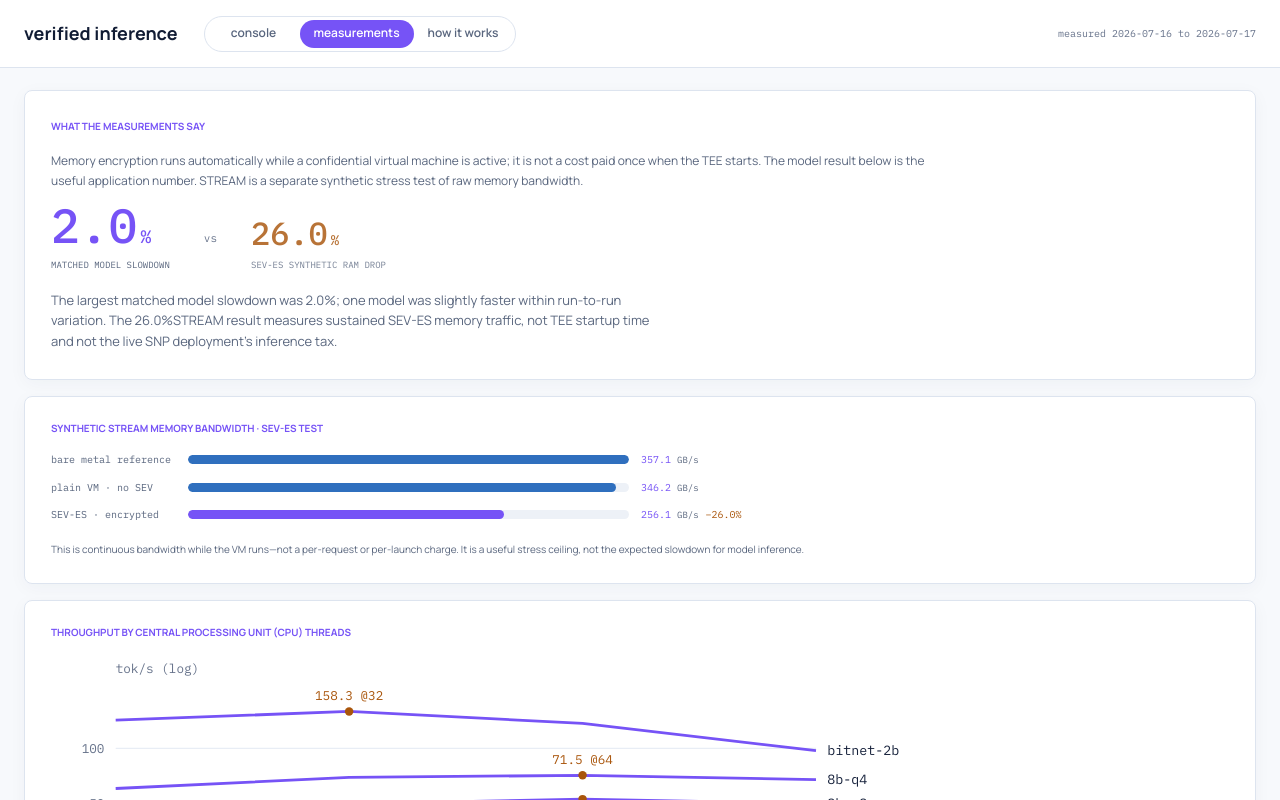
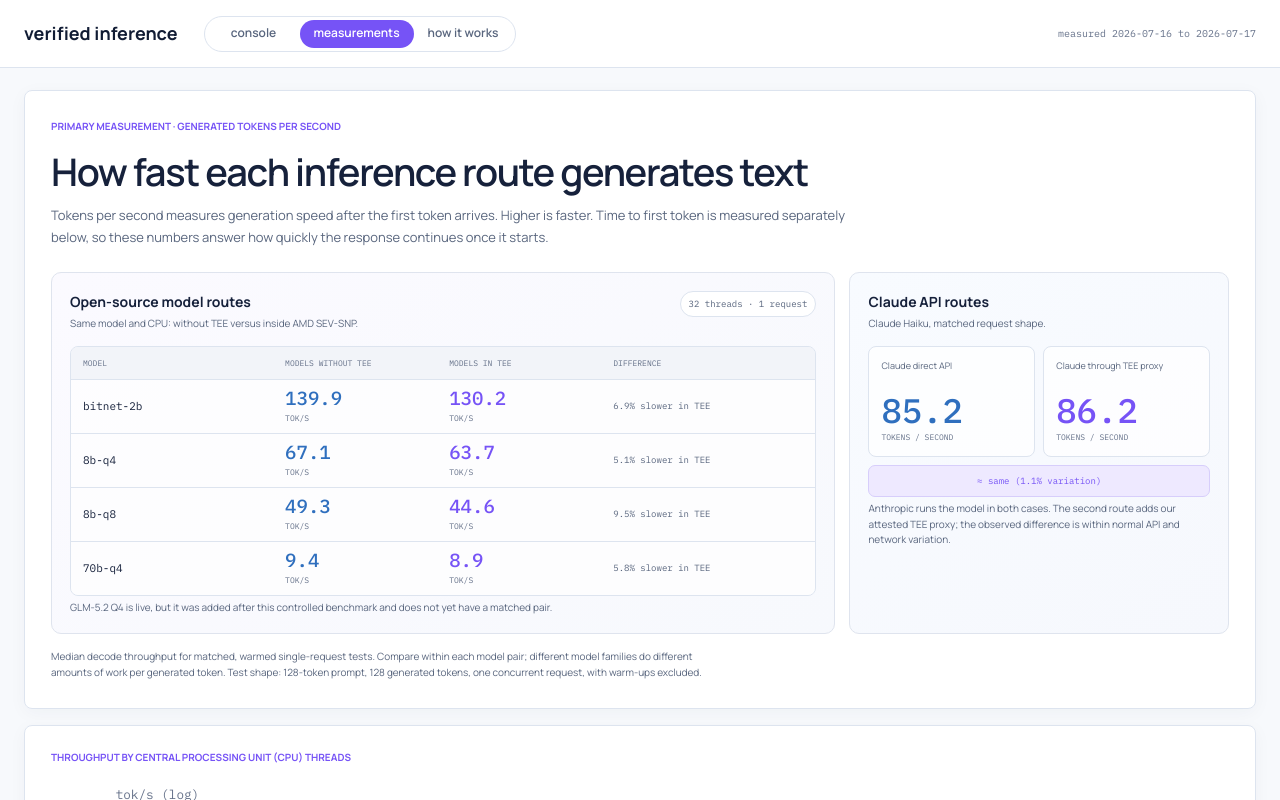
Before and after one commit to catmcgee/verifiable-inference-solana, a Next.js app in the folder web/: page /measurements in a window 1280 px wide. Built offline with nearby package versions, Linux system fonts and the light colour scheme.

Commit message:
Make route throughput the primary measurement

```diff
--- a/web/app/globals.css
+++ b/web/app/globals.css
@@ -1074,69 +1074,231 @@
 
 .m-hero-intro {
   color: var(--muted);
-  font-size: 12px;
+  font-size: 13px;
   line-height: 1.7;
-  max-width: 900px;
-}
-
-.m-hero-values {
-  align-items: flex-end;
-  display: flex;
-  flex-wrap: wrap;
-  gap: 34px;
-  margin: 10px 0 18px;
-}
-
-.m-hv .n {
+  max-width: 820px;
+}
+
+.m-metric-title {
+  color: var(--text);
+  font-family: var(--sans);
+  font-size: clamp(24px, 3vw, 38px);
+  font-weight: 550;
+  letter-spacing: -0.035em;
+  line-height: 1.08;
+  margin: 0 0 12px;
+}
+
+.route-throughput-grid {
+  display: grid;
+  gap: 14px;
+  grid-template-columns: minmax(0, 1.55fr) minmax(290px, 0.75fr);
+  margin-top: 24px;
+}
+
+.route-throughput-panel {
+  background: linear-gradient(145deg, #fbfaff 0%, #f7f9fd 100%);
+  border: 1px solid #dfe4ee;
+  border-radius: 10px;
+  min-width: 0;
+  padding: 18px;
+}
+
+.route-throughput-panel.claude-routes {
+  background: linear-gradient(145deg, #f8fbff 0%, #f6f8fd 100%);
+}
+
+.route-throughput-heading {
+  align-items: flex-start;
+  display: flex;
+  gap: 14px;
+  justify-content: space-between;
+  margin-bottom: 14px;
+}
+
+.route-throughput-heading h2 {
+  color: var(--text);
+  font-family: var(--sans);
+  font-size: 14px;
+  font-weight: 700;
+  margin: 0;
+}
+
+.route-throughput-heading p,
+.route-panel-note {
+  color: var(--muted);
+  font-size: 10px;
+  line-height: 1.55;
+  margin: 4px 0 0;
+}
+
+.route-sample {
+  background: var(--surface);
+  border: 1px solid var(--line);
+  border-radius: 999px;
+  color: var(--muted);
+  font-family: var(--mono);
+  font-size: 9px;
+  padding: 5px 8px;
+  white-space: nowrap;
+}
+
+.route-throughput-table {
+  border: 1px solid var(--line);
+  border-radius: 8px;
+  overflow: hidden;
+}
+
+.route-throughput-row {
+  align-items: center;
+  background: rgb(255 255 255 / 72%);
+  border-top: 1px solid var(--line);
+  display: grid;
+  gap: 12px;
+  grid-template-columns: minmax(86px, 1fr) minmax(90px, 0.8fr) minmax(90px, 0.8fr) minmax(120px, 1fr);
+  min-height: 54px;
+  padding: 8px 12px;
+}
+
+.route-throughput-row:first-child {
+  border-top: 0;
+}
+
+.route-throughput-row.header {
+  background: #f2f4f9;
+  color: var(--faint);
+  font-family: var(--mono);
+  font-size: 8px;
+  min-height: 32px;
+  text-transform: uppercase;
+}
+
+.route-model {
+  color: var(--text);
+  font-family: var(--mono);
+  font-size: 11px;
+}
+
+.route-tps {
+  display: flex;
+  flex-direction: column;
+  font-variant-numeric: tabular-nums;
+}
+
+.route-tps strong {
+  color: var(--blue);
+  font-family: var(--mono);
+  font-size: 19px;
+  font-weight: 500;
+  line-height: 1;
+}
+
+.route-tps.tee strong {
   color: var(--purple);
-  font-family: var(--mono);
-  font-size: 48px;
+}
+
+.route-tps small,
+.claude-route-value small {
+  color: var(--faint);
+  font-family: var(--mono);
+  font-size: 8px;
+  margin-top: 4px;
+  text-transform: uppercase;
+}
+
+.route-mobile-label {
+  display: none;
+}
+
+.route-difference {
+  color: var(--muted);
+  font-family: var(--mono);
+  font-size: 9px;
+}
+
+.claude-route-values {
+  display: grid;
+  gap: 8px;
+  grid-template-columns: 1fr 1fr;
+}
+
+.claude-route-value {
+  background: rgb(255 255 255 / 76%);
+  border: 1px solid var(--line);
+  border-radius: 8px;
+  display: flex;
+  flex-direction: column;
+  min-width: 0;
+  padding: 13px 12px;
+}
+
+.claude-route-value > span {
+  color: var(--muted);
+  font-size: 9px;
+  line-height: 1.35;
+  min-height: 25px;
+}
+
+.claude-route-value strong {
+  color: var(--blue);
+  font-family: var(--mono);
+  font-size: clamp(26px, 3vw, 34px);
   font-variant-numeric: tabular-nums;
   font-weight: 500;
   line-height: 1;
-}
-
-.m-hv.actual .n {
+  margin-top: 8px;
+}
+
+.claude-route-value.tee strong {
   color: var(--purple);
 }
 
-.m-hv.context {
-  opacity: 0.82;
-}
-
-.m-hv.context .n {
+.route-verdict {
+  background: var(--purple-soft);
+  border: 1px solid #d7cefb;
+  border-radius: 7px;
+  color: var(--purple);
+  font-family: var(--mono);
+  font-size: 9px;
+  margin-top: 8px;
+  padding: 8px 10px;
+  text-align: center;
+}
+
+.m-finding {
+  color: var(--muted);
+  font-size: 10px;
+  line-height: 1.6;
+  max-width: 110ch;
+}
+
+.route-method {
+  margin-bottom: 0;
+  margin-top: 14px;
+}
+
+.m-diagnostic-explainer {
+  align-items: baseline;
+  background: #f7f8fb;
+  border: 1px solid var(--line);
+  border-radius: 8px;
+  display: flex;
+  gap: 14px;
+  margin-bottom: 20px;
+  max-width: 900px;
+  padding: 13px 15px;
+}
+
+.m-diagnostic-explainer strong {
   color: var(--orange);
-  font-size: 32px;
-}
-
-.m-hv.context .u {
-  font-size: 14px;
-}
-
-.m-hv .u {
-  font-size: 18px;
-  margin-left: 3px;
-}
-
-.m-hv-label {
-  color: var(--muted);
-  font-family: var(--mono);
-  font-size: 9px;
-  margin-top: 9px;
-  text-transform: uppercase;
-}
-
-.m-vs {
-  color: var(--faint);
-  font-family: var(--mono);
+  flex: 0 0 auto;
   font-size: 11px;
-  padding-bottom: 25px;
-}
-
-.m-finding {
-  color: var(--muted);
-  font-size: 13px;
-  max-width: 76ch;
+}
+
+.m-diagnostic-explainer span {
+  color: var(--muted);
+  font-size: 11px;
+  line-height: 1.6;
 }
 
 .bars {
@@ -2098,6 +2260,7 @@
   .panel { border-left: 0; border-top: 1px solid var(--line); display: grid; grid-template-columns: 1fr 1fr; }
   .p-section { margin: 6px; }
   .m-grid2 { grid-template-columns: 1fr; }
+  .route-throughput-grid { grid-template-columns: 1fr; }
   .verification-grid { grid-template-columns: repeat(2, minmax(0, 1fr)); }
 }
 
@@ -2124,8 +2287,18 @@
   .p-section { margin: 8px 4px; }
   .m-wrap { padding: 16px 12px 36px; }
   .m-section { overflow-x: auto; padding: 20px 16px; }
-  .m-hero-values { gap: 20px; }
-  .m-hv .n { font-size: 38px; }
+  .route-throughput-panel { padding: 14px; }
+  .route-throughput-heading { flex-direction: column; }
+  .route-throughput-row.header { display: none; }
+  .route-throughput-row {
+    gap: 8px;
+    grid-template-columns: 1fr 1fr;
+    padding: 12px;
+  }
+  .route-model,
+  .route-difference { grid-column: 1 / -1; }
+  .route-mobile-label { display: inline; }
+  .m-diagnostic-explainer { align-items: flex-start; flex-direction: column; gap: 5px; }
   .bar-row { grid-template-columns: 108px 1fr; }
   .bar-val { grid-column: 2; }
   .m-table { min-width: 520px; }
--- a/web/app/measurements/page.tsx
+++ b/web/app/measurements/page.tsx
@@ -28,6 +28,35 @@
     { plain_vm_tok_s?: number; sev_es_tok_s?: number; tax_pct?: number }
   >;
   finding?: string;
+}
+
+interface RouteThroughput {
+  unit?: string;
+  shape?: {
+    threads?: number;
+    prompt_tokens?: number;
+    output_tokens?: number;
+    concurrency?: number;
+    input_mode?: string;
+  };
+  open_models?: Record<
+    string,
+    {
+      without_tee_tok_s?: number;
+      snp_tee_tok_s?: number;
+      tee_slowdown_pct?: number;
+      samples_per_route?: number;
+    }
+  >;
+  claude_api?: {
+    model?: string;
+    direct_tok_s?: number;
+    snp_proxy_tok_s?: number;
+    proxy_slowdown_pct?: number;
+    samples_per_route?: number;
+    note?: string;
+  };
+  note?: string;
 }
 
 interface PricedModel {
@@ -71,6 +100,7 @@
   stream_anchor?: StreamAnchor;
   thread_sweep?: ThreadSweep;
   inference_tax?: InferenceTax;
+  route_throughput?: RouteThroughput;
   models?: PricedModel[];
   leg_c_api?: {
     model?: string;
@@ -141,43 +171,110 @@
 
 /* ---------- hero ---------- */
 
+const THROUGHPUT_MODEL_ORDER = ["bitnet-2b", "8b-q4", "8b-q8", "70b-q4"];
+
+function routeDifference(value: number | null | undefined): string {
+  if (value == null) return DASH;
+  if (Math.abs(value) < 1.5) return `≈ same (${Math.abs(value).toFixed(1)}% variation)`;
+  return value > 0
+    ? `${value.toFixed(1)}% slower in TEE`
+    : `${Math.abs(value).toFixed(1)}% faster in TEE`;
+}
+
 function Hero({ doc }: { doc: MeasurementsDoc }) {
-  const ceiling = doc.stream_anchor?.sev_es_tax_pct;
-  const taxes = Object.values(doc.inference_tax?.by_model ?? {})
-    .map((m) => m.tax_pct)
-    .filter((v): v is number => v != null);
-  const worst = taxes.length ? Math.max(...taxes) : null;
+  const throughput = doc.route_throughput;
+  const openRows = Object.entries(throughput?.open_models ?? {}).sort(
+    ([left], [right]) => {
+      const leftIndex = THROUGHPUT_MODEL_ORDER.indexOf(left);
+      const rightIndex = THROUGHPUT_MODEL_ORDER.indexOf(right);
+      return (leftIndex < 0 ? 99 : leftIndex) - (rightIndex < 0 ? 99 : rightIndex);
+    },
+  );
+  const claude = throughput?.claude_api;
+  const shape = throughput?.shape;
   return (
     <section className="m-section m-hero">
-      <div className="eyebrow">What the measurements say</div>
+      <div className="eyebrow">Primary measurement · generated tokens per second</div>
+      <h1 className="m-metric-title">How fast each inference route generates text</h1>
       <p className="m-hero-intro">
-        Memory encryption runs automatically while a confidential virtual
-        machine is active; it is not a cost paid once when the TEE starts. The
-        model result below is the useful application number. STREAM is a
-        separate synthetic stress test of raw memory bandwidth.
+        Tokens per second measures generation speed after the first token
+        arrives. Higher is faster. Time to first token is measured separately
+        below, so these numbers answer how quickly the response continues once
+        it starts.
       </p>
-      <div className="m-hero-values">
-        <div className="m-hv actual">
-          <div className="n">
-            {worst != null ? worst.toFixed(1) : DASH}
-            {worst != null && <span className="u">%</span>}
+      <div className="route-throughput-grid">
+        <article className="route-throughput-panel open-routes">
+          <div className="route-throughput-heading">
+            <div>
+              <h2>Open-source model routes</h2>
+              <p>Same model and CPU: without TEE versus inside AMD SEV-SNP.</p>
+            </div>
+            <span className="route-sample">
+              {shape?.threads ?? DASH} threads · {shape?.concurrency ?? DASH} request
+            </span>
           </div>
-          <div className="m-hv-label">matched model slowdown</div>
-        </div>
-        <div className="m-vs">vs</div>
-        <div className="m-hv context">
-          <div className="n">
-            {ceiling != null ? ceiling.toFixed(1) : DASH}
-            {ceiling != null && <span className="u">%</span>}
+          <div className="route-throughput-table" role="table" aria-label="Open-source model route throughput">
+            <div className="route-throughput-row header" role="row">
+              <span role="columnheader">model</span>
+              <span role="columnheader">models without TEE</span>
+              <span role="columnheader">models in TEE</span>
+              <span role="columnheader">difference</span>
+            </div>
+            {openRows.map(([model, row]) => (
+              <div className="route-throughput-row" role="row" key={model}>
+                <span className="route-model" role="cell">{model}</span>
+                <span className="route-tps" role="cell">
+                  <strong>{fmtTok(row.without_tee_tok_s)}</strong>
+                  <small><span className="route-mobile-label">without TEE · </span>tok/s</small>
+                </span>
+                <span className="route-tps tee" role="cell">
+                  <strong>{fmtTok(row.snp_tee_tok_s)}</strong>
+                  <small><span className="route-mobile-label">SNP TEE · </span>tok/s</small>
+                </span>
+                <span className="route-difference" role="cell">
+                  {routeDifference(row.tee_slowdown_pct)}
+                </span>
+              </div>
+            ))}
           </div>
-          <div className="m-hv-label">SEV-ES synthetic RAM drop</div>
-        </div>
+          <p className="route-panel-note">
+            GLM-5.2 Q4 is live, but it was added after this controlled benchmark
+            and does not yet have a matched pair.
+          </p>
+        </article>
+
+        <article className="route-throughput-panel claude-routes">
+          <div className="route-throughput-heading">
+            <div>
+              <h2>Claude API routes</h2>
+              <p>Claude Haiku, matched request shape.</p>
+            </div>
+          </div>
+          <div className="claude-route-values">
+            <div className="claude-route-value">
+              <span>Claude direct API</span>
+              <strong>{fmtTok(claude?.direct_tok_s)}</strong>
+              <small>tokens / second</small>
+            </div>
+            <div className="claude-route-value tee">
+              <span>Claude through TEE proxy</span>
+              <strong>{fmtTok(claude?.snp_proxy_tok_s)}</strong>
+              <small>tokens / second</small>
+            </div>
+          </div>
+          <div className="route-verdict">
+            {routeDifference(claude?.proxy_slowdown_pct)}
+          </div>
+          <p className="route-panel-note">
+            Anthropic runs the model in both cases. The second route adds our
+            attested TEE proxy; the observed difference is within normal API
+            and network variation.
+          </p>
+        </article>
       </div>
-      <p className="m-finding">
-        The largest matched model slowdown was {fmtPct(worst)}; one model was
-        slightly faster within run-to-run variation. The {fmtPct(ceiling)}
-        STREAM result measures sustained SEV-ES memory traffic, not TEE startup
-        time and not the live SNP deployment&apos;s inference tax.
+      <p className="m-finding route-method">
+        {throughput?.note} Test shape: 128-token prompt, 128 generated tokens,
+        one concurrent request, with warm-ups excluded.
       </p>
     </section>
   );
@@ -199,8 +296,15 @@
   const max = Math.max(...rows.map((r) => r.v ?? 0), 1);
   return (
     <section className="m-section">
-      <div className="eyebrow">
-        Synthetic STREAM memory bandwidth · SEV-ES test
+      <div className="eyebrow">Diagnostic only · synthetic memory-bandwidth test</div>
+      <div className="m-diagnostic-explainer">
+        <strong>What the 26% means</strong>
+        <span>
+          STREAM continuously copies data through memory without running an AI
+          model. In this historical SEV-ES test, encrypted RAM moved 26% less
+          data per second. It is not paid when a TEE opens, it is not charged
+          per request, and it does not mean inference is 26% slower.
+        </span>
       </div>
       <div className="bars">
         {rows.map((r) => (
@@ -222,9 +326,8 @@
         ))}
       </div>
       <p className="m-chart-note">
-        This is continuous bandwidth while the VM runs—not a per-request or
-        per-launch charge. It is a useful stress ceiling, not the expected
-        slowdown for model inference.
+        Kept as a low-level hardware diagnostic. Use the tokens-per-second
+        route comparison at the top of this page to judge application speed.
       </p>
     </section>
   );
@@ -379,7 +482,7 @@
   const rows = Object.entries(tax?.by_model ?? {});
   return (
     <section className="m-section">
-      <div className="eyebrow">TEE speed by model</div>
+      <div className="eyebrow">Historical context · older SEV-ES model test</div>
       {rows.length === 0 ? (
         <div className="p-detail">no per-model rows.</div>
       ) : (
@@ -405,9 +508,10 @@
         </table>
       )}
       <div className="p-note">
-        Higher tokens per second is faster. A positive difference is the TEE
-        slowdown; a negative value means that run was slightly faster inside
-        the TEE, which is normal run-to-run measurement noise.
+        This older SEV-ES experiment produced the roughly 2% figure previously
+        shown at the top. It is not the live SEV-SNP route. The primary table
+        now uses the matched SNP data; negative values here are normal
+        run-to-run measurement noise.
       </div>
     </section>
   );
@@ -890,17 +994,17 @@
           {doc && (
             <>
               <Hero doc={doc} />
-              <AnchorBars a={doc.stream_anchor} />
               <SweepChart sweep={doc.thread_sweep} />
               <div className="m-grid2">
-                <TaxTable tax={doc.inference_tax} />
+                <SnpTwinTable twin={doc.snp_twin} />
                 <PricingTable models={doc.models} />
               </div>
-              <SnpTwinTable twin={doc.snp_twin} />
               <div className="m-grid2">
                 <Onchain oc={doc.onchain_devnet} />
                 <Misc doc={doc} />
               </div>
+              <TaxTable tax={doc.inference_tax} />
+              <AnchorBars a={doc.stream_anchor} />
               <RawMeasurements
                 doc={doc}
                 initialLeg="all"
```
Also changed, not shown: web/public/measurements.json, 2 other files (tests, documents, lock files or other folders).
